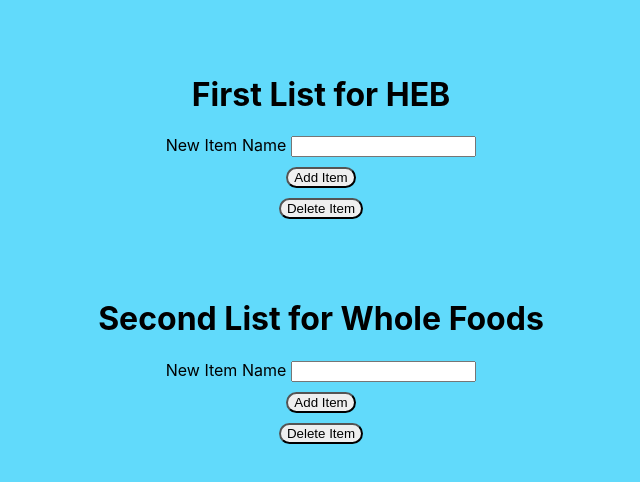
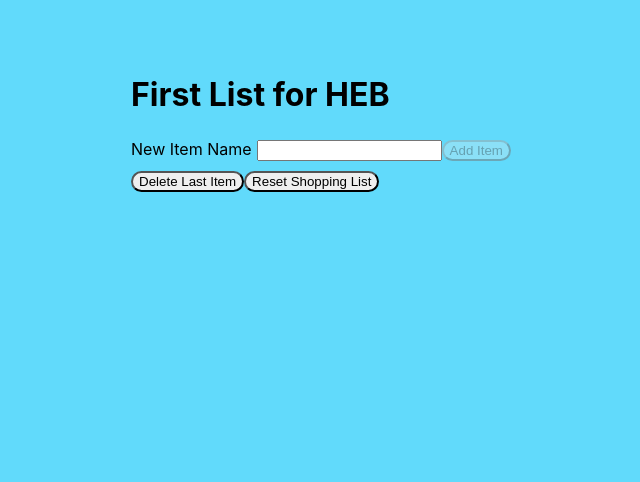
Before and after one commit to jakierice/shopping-list-demo, a React (Create React App) app: page / in a window 1280 px wide. Shown: the top 482 px of the page, without its empty margins (319-959 px from the left). Built offline with nearby package versions, Linux system fonts and the light colour scheme.

Commit message:
refactor: consolidate form and list state logic
This commit moves all logic for managing the new shopping list item form
and shopping list state into custom hooks. It also breaks logic for
updating a shopping list into pure functions that are not directly tied
to the state.

```diff
--- a/package.json
+++ b/package.json
@@ -9,6 +9,7 @@
     "react": "^17.0.1",
     "react-dom": "^17.0.1",
     "react-scripts": "4.0.0",
+    "uuid": "^8.3.1",
     "web-vitals": "^0.2.4"
   },
   "scripts": {
--- a/src/App.js
+++ b/src/App.js
@@ -1,76 +1,109 @@
-import React, { useState } from "react"
+import React from "react"
+import { v4 as uuid } from "uuid"
 import "./App.css"
 
+const addItemToShoppingList = (itemName) => (shoppingList) =>
+  shoppingList.concat({ key: uuid(), name: itemName })
+
+const deleteItemFromShoppingList = (itemKey) => (shoppingList) =>
+  shoppingList.filter((item) => item.key !== itemKey)
+
+const deleteLastItemFromShoppingList = (shoppingList) =>
+  shoppingList.filter((item, index) => index !== shoppingList.length - 1)
+
+const emptyShoppingList = () => []
+
+const useShoppingListState = (initialState) => {
+  const [list, setList] = React.useState(initialState)
+
+  return {
+    setListStateWithNewItem: (itemName) => () =>
+      setList(addItemToShoppingList(itemName)),
+
+    setListStateWithoutItem: (itemKey) => () =>
+      setList(deleteItemFromShoppingList(itemKey)),
+
+    setListStateWithoutLastItem: () => setList(deleteLastItemFromShoppingList),
+
+    clearListState: () => setList(emptyShoppingList),
+
+    shoppingList: list,
+  }
+}
+
+const useShoppingListItemForm = ({ setListStateWithNewItem }) => {
+  const [newItemName, setNewItemName] = React.useState("")
+  const validations = [newItemName.length === 0]
+  const isValid = validations.includes(false)
+
+  const handleSubmit = (event) => {
+    event.preventDefault()
+
+    if (isValid) {
+      setListStateWithNewItem(newItemName)()
+      setNewItemName("")
+    }
+  }
+
+  return {
+    fields: {
+      name: {
+        value: newItemName,
+        handler: (e) => setNewItemName(e.target.value),
+      },
+    },
+    isValid,
+    handleSubmit,
+  }
+}
+
 function ShoppingList(props) {
+  const {
+    setListStateWithNewItem,
+    setListStateWithoutItem,
+    setListStateWithoutLastItem,
+    clearListState,
+    shoppingList,
+  } = useShoppingListState([])
+
+  const { fields, isValid, handleSubmit } = useShoppingListItemForm({
+    setListStateWithNewItem,
+  })
+
   return (
     <div>
       <h1>{props.listName}</h1>
+      <form onSubmit={handleSubmit}>
+        <label>
+          New Item Name
+          <input
+            type="text"
+            value={fields.name.value}
+            onChange={fields.name.handler}
+          />
+        </label>
+        <button onClick={handleSubmit} disabled={!isValid}>
+          Add Item
+        </button>
+      </form>
+      <button onClick={setListStateWithoutLastItem}>Delete Last Item</button>
+      <button onClick={clearListState}>Reset Shopping List</button>
       <ul className="ShoppingList-list">
-        {props.list.map((listItem) => {
-          return (
-            <li key={listItem} className="ShoppingList-item">
-              {listItem}
-            </li>
-          )
-        })}
+        {shoppingList.map((item) => (
+          <li key={item.key} className="ShoppingList-item">
+            {item.name}{" "}
+            <button onClick={setListStateWithoutItem(item.key)}>X</button>
+          </li>
+        ))}
       </ul>
     </div>
   )
 }
 
 function App() {
-  const [list, setList] = React.useState([]);
-  const [itemName, setItemName] = React.useState("");
-  const [list1, setList1] = useState([]);
-  const [itemName1, setItemName1]= useState("");
-
-  function handleAddItem() {
-    setList((previousListState) => previousListState.concat(itemName))
-    setItemName("")
-  }
-
-  function handleAddItem1() {
-    setList1((previousListState) => previousListState.concat(itemName1))
-    setItemName1("")
-  }
-
-  function handleDelete(i) {
-   const newList = [...list]
-   newList.splice(i, 1)
-   setList(newList)
-  }
-
-  function handleDelete1(i) {
-    const newList1 = [...list1]
-    newList1.splice(i, 1)
-    setList1(newList1)
-   }
-
   return (
     <div className="main-div">
-      <ShoppingList
-        listName="First List for HEB" list={list1} />
-        <label>
-        New Item Name
-        <input
-          type="text"
-          value={itemName1}
-          onChange={(e) => setItemName1(e.target.value.toUpperCase())}
-        />
-        </label>
-        <button onClick={handleAddItem1}>Add Item</button>
-        <button onClick={handleDelete1}>Delete Item</button>
-      <ShoppingList listName="Second List for Whole Foods" list={list} />
-      <label>
-        New Item Name
-        <input
-          type="text"
-          value={itemName}
-          onChange={(e) => setItemName(e.target.value.toUpperCase())}
-        />
-      </label>
-      <button onClick={handleAddItem}>Add Item</button>
-      <button onClick={handleDelete}>Delete Item</button>
+      <ShoppingList listName="First List for HEB" />
     </div>
   )
 }
```
Also changed, not shown: 1 other file (tests, documents, lock files or other folders).
